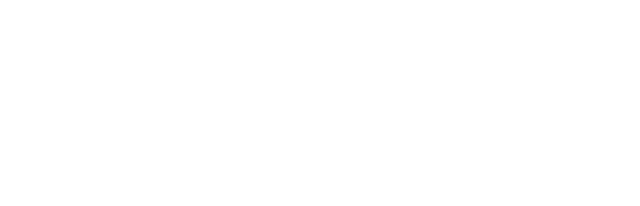
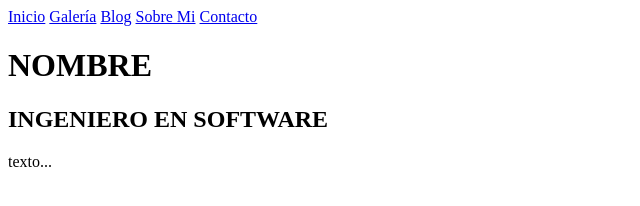
Before and after one commit to Soysakiaytuno/isw-233-maca, a plain HTML site: page Portafolio/index.html in a window 1280 px wide. Shown: the whole page, without its empty margins (0-640 px from the left). Drawn offline with Linux system fonts and the light colour scheme.

Commit message:
Estructura basica de HTML para el portafolio

```diff
--- a/Portafolio/index.html
+++ b/Portafolio/index.html
@@ -3,7 +3,22 @@
     <head>
         <link rel="stylesheet" href="css/styles.css">
     </head>
+    <header>
+        <nav>
+        <a href="#">Inicio</a>
+        <a href="#">Galería</a>
+        <a href="#">Blog</a>
+        <a href="#">Sobre Mi</a>
+        <a href="#">Contacto</a>
+        </nav>
+    </header>
     <body>
+        <div>
+            <h1>NOMBRE</h1>
+            <h2>INGENIERO EN SOFTWARE</h2>
+            <p>texto...</p>
+        </div>
+        <div class="Circulo-Fondo"></div>
         <script src="js/main.js"></script>
     </body>
 </html>
```
